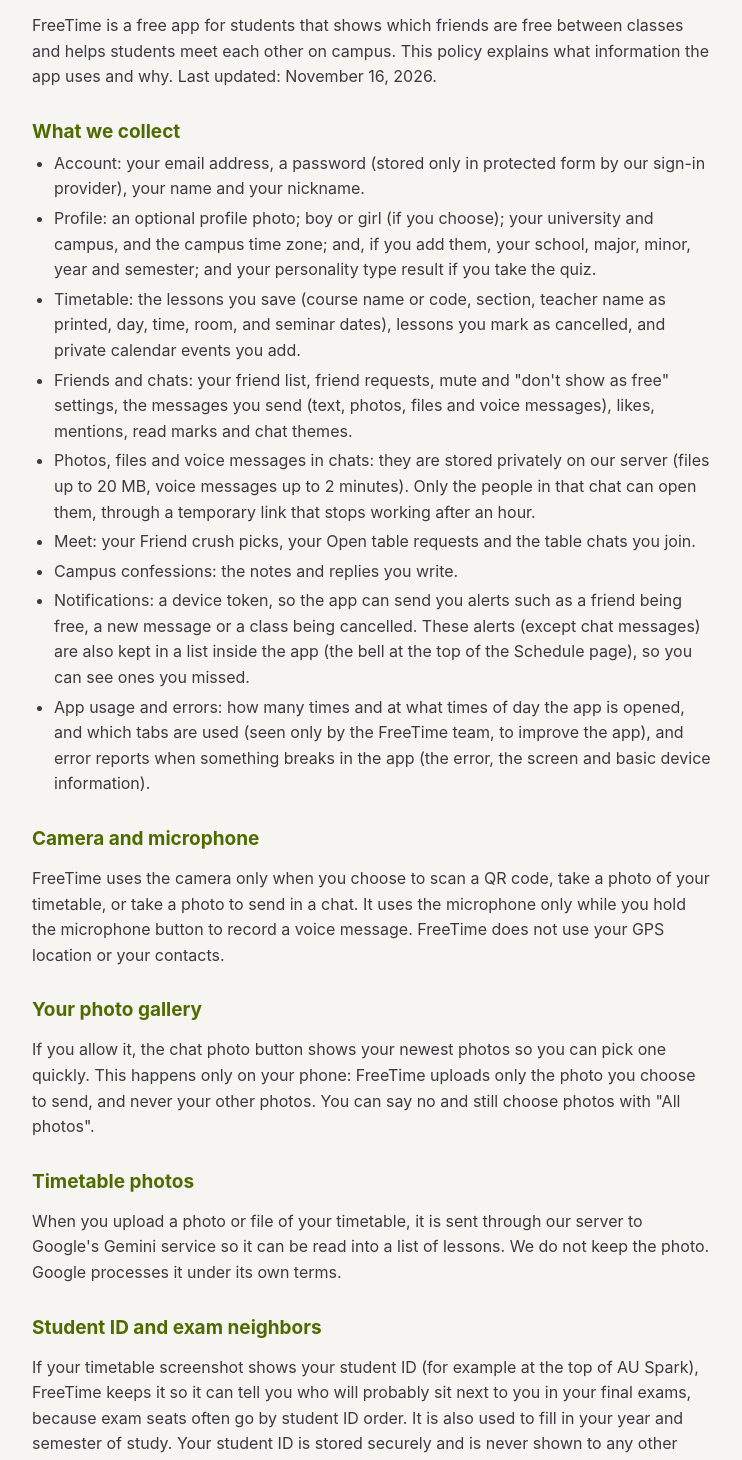
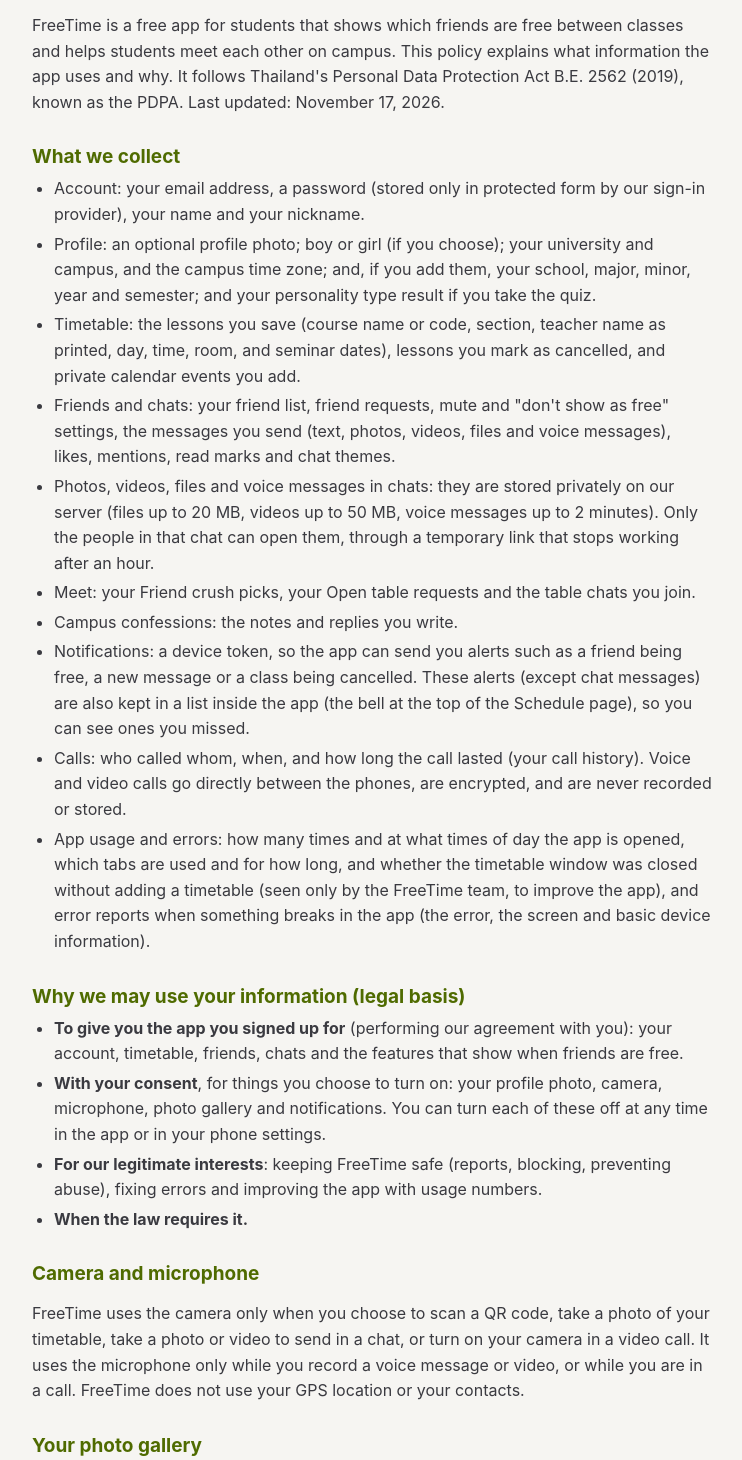
Before and after one commit to freetimecampus/freetimecampus.github.io, a plain HTML site: page privacy/index.html in a window 1280 px wide. Shown: the part 87-1547 px from the top of the page, without its empty margins (268-1010 px from the left). Drawn offline with Linux system fonts and the light colour scheme.

Commit message:
Privacy policy: PDPA legal basis, transfers, security, rights; calls, videos, usage time
Co-Authored-By: Claude Opus 5.5 <noreply@anthropic.com>
Claude-Session: https://claude.ai/code/session_011TfTuC1GMTtsWGLVBvuXUe

```diff
--- a/privacy/index.html
+++ b/privacy/index.html
@@ -31,21 +31,29 @@
 <body>
 <div class="wrap">
 <header><img src="../icon.png" alt=""><h1>Privacy Policy</h1></header>
-<p>FreeTime is a free app for students that shows which friends are free between classes and helps students meet each other on campus. This policy explains what information the app uses and why. Last updated: November 16, 2026.</p>
+<p>FreeTime is a free app for students that shows which friends are free between classes and helps students meet each other on campus. This policy explains what information the app uses and why. It follows Thailand's Personal Data Protection Act B.E. 2562 (2019), known as the PDPA. Last updated: November 17, 2026.</p>
 <h2>What we collect</h2>
 <ul>
 <li>Account: your email address, a password (stored only in protected form by our sign-in provider), your name and your nickname.</li>
 <li>Profile: an optional profile photo; boy or girl (if you choose); your university and campus, and the campus time zone; and, if you add them, your school, major, minor, year and semester; and your personality type result if you take the quiz.</li>
 <li>Timetable: the lessons you save (course name or code, section, teacher name as printed, day, time, room, and seminar dates), lessons you mark as cancelled, and private calendar events you add.</li>
-<li>Friends and chats: your friend list, friend requests, mute and &quot;don&#x27;t show as free&quot; settings, the messages you send (text, photos, files and voice messages), likes, mentions, read marks and chat themes.</li>
-<li>Photos, files and voice messages in chats: they are stored privately on our server (files up to 20 MB, voice messages up to 2 minutes). Only the people in that chat can open them, through a temporary link that stops working after an hour.</li>
+<li>Friends and chats: your friend list, friend requests, mute and &quot;don&#x27;t show as free&quot; settings, the messages you send (text, photos, videos, files and voice messages), likes, mentions, read marks and chat themes.</li>
+<li>Photos, videos, files and voice messages in chats: they are stored privately on our server (files up to 20 MB, videos up to 50 MB, voice messages up to 2 minutes). Only the people in that chat can open them, through a temporary link that stops working after an hour.</li>
 <li>Meet: your Friend crush picks, your Open table requests and the table chats you join.</li>
 <li>Campus confessions: the notes and replies you write.</li>
 <li>Notifications: a device token, so the app can send you alerts such as a friend being free, a new message or a class being cancelled. These alerts (except chat messages) are also kept in a list inside the app (the bell at the top of the Schedule page), so you can see ones you missed.</li>
-<li>App usage and errors: how many times and at what times of day the app is opened, and which tabs are used (seen only by the FreeTime team, to improve the app), and error reports when something breaks in the app (the error, the screen and basic device information).</li>
+<li>Calls: who called whom, when, and how long the call lasted (your call history). Voice and video calls go directly between the phones, are encrypted, and are never recorded or stored.</li>
+<li>App usage and errors: how many times and at what times of day the app is opened, which tabs are used and for how long, and whether the timetable window was closed without adding a timetable (seen only by the FreeTime team, to improve the app), and error reports when something breaks in the app (the error, the screen and basic device information).</li>
 </ul>
+<div><h2>Why we may use your information (legal basis)</h2>
+<ul>
+<li><b>To give you the app you signed up for</b> (performing our agreement with you): your account, timetable, friends, chats and the features that show when friends are free.</li>
+<li><b>With your consent</b>, for things you choose to turn on: your profile photo, camera, microphone, photo gallery and notifications. You can turn each of these off at any time in the app or in your phone settings.</li>
+<li><b>For our legitimate interests</b>: keeping FreeTime safe (reports, blocking, preventing abuse), fixing errors and improving the app with usage numbers.</li>
+<li><b>When the law requires it.</b></li>
+</ul></div>
 <h2>Camera and microphone</h2>
-<p>FreeTime uses the camera only when you choose to scan a QR code, take a photo of your timetable, or take a photo to send in a chat. It uses the microphone only while you hold the microphone button to record a voice message. FreeTime does not use your GPS location or your contacts.</p>
+<p>FreeTime uses the camera only when you choose to scan a QR code, take a photo of your timetable, take a photo or video to send in a chat, or turn on your camera in a video call. It uses the microphone only while you record a voice message or video, or while you are in a call. FreeTime does not use your GPS location or your contacts.</p>
 <h2>Your photo gallery</h2>
 <p>If you allow it, the chat photo button shows your newest photos so you can pick one quickly. This happens only on your phone: FreeTime uploads only the photo you choose to send, and never your other photos. You can say no and still choose photos with &quot;All photos&quot;.</p>
 <h2>Timetable photos</h2>
@@ -63,7 +71,7 @@
 <li>Friend crush picks are never shown to anyone. Only a mutual pick is revealed, and then you both become friends.</li>
 <li>Confessions are anonymous to other students. To keep the page safe, the FreeTime team can see who wrote a note or reply, and can remove it or block the writer.</li>
 <li>To help students whose timetable did not upload fully, the FreeTime team can see a student's timetable for support and quality checks. The team never shares it with other students.</li>
-<li>We do not sell your information and we do not show ads.</li>
+<li>We do not sell your information. FreeTime has no ads today; if that ever changes, we will update this policy first and tell you in the app.</li>
 </ul>
 <h2>Class chats, group chats and safety</h2>
 <p>Every class has a group chat for the students who study it (same course, room and start time). Students in a class chat, group chat or table chat can see each other&#x27;s nickname, profile photo and the messages written there, but not each other&#x27;s timetable unless they are friends.</p>
@@ -80,6 +88,10 @@
 <li>Expo and Google Firebase: deliver push notifications and app updates.</li>
 <li>Sentry: receives error reports so we can fix problems (servers in the United States). It is set up not to collect personal details such as your name or email.</li>
 </ul>
+<div><h2>Storing your data outside Thailand</h2>
+<p>Your data is stored on Supabase servers in Singapore. Timetable photos are read by Google Gemini, notifications are delivered by Expo and Google Firebase, and error reports go to Sentry in the United States. We only use providers that protect personal data under their own data protection terms, and we send them only what each service needs.</p>
+<h2>How we protect it</h2>
+<p>Every connection to FreeTime is encrypted (HTTPS/TLS), and stored data is encrypted (AES-256). Database rules let each student open only their own data and what their friends share with them. Your student ID is never shown in the app. If a data breach ever puts your information at risk, we will inform the authorities and you as the law requires.</p></div>
 <h2>How long we keep it</h2>
 <p>We keep your information while your account exists. You can remove lessons, friends, your photo and your study information inside the app at any time.</p>
 <ul>
@@ -90,10 +102,12 @@
 <h2>Deleting your account</h2>
 <p>You can delete your account at any time inside the app: Settings → Delete account → type DELETE to confirm. You can also email <a href="mailto:freetime.app.help@gmail.com">freetime.app.help@gmail.com</a> from your registered address and we will delete it for you.</p>
 <p>Deleting your account permanently removes your profile, student ID, timetable, study information, friendships, messages, photos, files and voice messages, Meet data, notification tokens, the bell list and your login. This cannot be undone.</p>
+<div><h2>Your rights</h2>
+<p>Under the PDPA you can: ask for a copy of your data; ask us to correct it; ask us to delete it (or delete your account yourself in the app); object to or ask us to limit how we use it; take your data to another service; and withdraw any consent you gave, at any time. To use these rights, email <a href="mailto:freetime.app.help@gmail.com">freetime.app.help@gmail.com</a>. We will answer within 30 days. You can also complain to Thailand's Office of the Personal Data Protection Committee (PDPC).</p></div>
 <h2>Children</h2>
 <p>FreeTime is meant for students. It is not intended for children under 13.</p>
 <h2>Changes</h2>
-<p>If this policy changes, we will update the date at the top of this page.</p>
+<p>If this policy changes, we will update the date at the top of this page, and tell you in the app about important changes.</p>
 <h2>Contact</h2>
 <p>Questions, or a request to delete your account and data: <a href="mailto:freetime.app.help@gmail.com">freetime.app.help@gmail.com</a></p>
 <footer>FreeTime &middot; <a href="../terms/">Terms of Use</a> &middot; <a href="mailto:freetime.app.help@gmail.com">freetime.app.help@gmail.com</a></footer>
```
